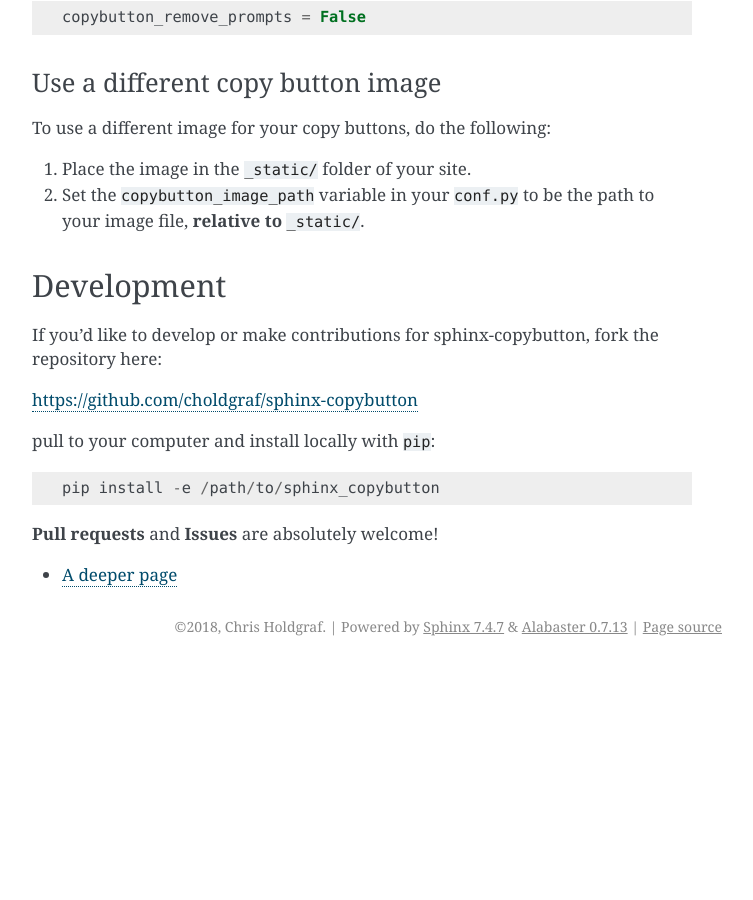
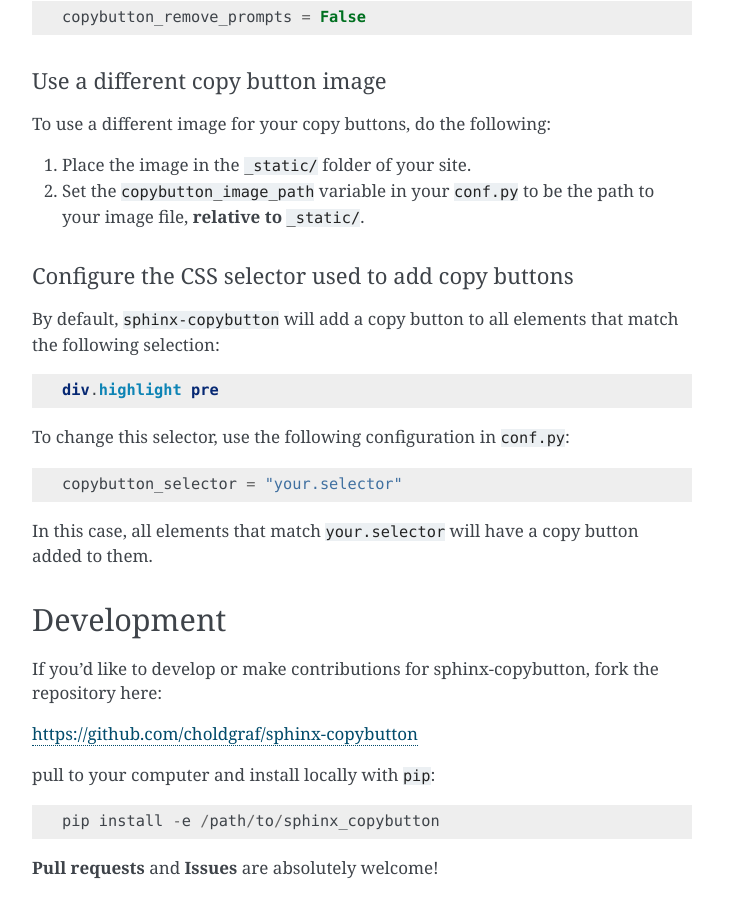
Before and after one commit to executablebooks/sphinx-copybutton, a Sphinx documentation site: the page built from doc/index.rst, in a window 1280 px wide and 900 px high, scrolled down 3021 px. Shown: the whole window, without its empty margins (388-1141 px from the left). Built offline with Sphinx 7.4.7, drawn with Linux system fonts in a browser that asks for light colours; before the commit the page ends 3687 px from its top, so only the background shows below that; some of the changed text lies outside the part shown.

Commit message:
adding selector option

```diff
--- a/doc/conf.py
+++ b/doc/conf.py
@@ -103,6 +103,8 @@ copybutton_prompt_text = ">>> "
 # copybutton_only_copy_prompt_lines = False
 # copybutton_remove_prompts = False
 # copybutton_image_path = "test/TEST_COPYBUTTON.png"
+# copybutton_selector = "div"
+
 
 # -- Options for HTMLHelp output ---------------------------------------------
 
--- a/doc/index.rst
+++ b/doc/index.rst
@@ -163,13 +163,34 @@ strip the prompts), use the following configuration in ``conf.py``:
     copybutton_remove_prompts = False
 
 Use a different copy button image
----------------------------------
+~~~~~~~~~~~~~~~~~~~~~~~~~~~~~~~~~
 
 To use a different image for your copy buttons, do the following:
 
 1. Place the image in the ``_static/`` folder of your site.
 2. Set the ``copybutton_image_path`` variable in your ``conf.py`` to be the
    path to your image file, **relative to** ``_static/``.
+
+
+Configure the CSS selector used to add copy buttons
+~~~~~~~~~~~~~~~~~~~~~~~~~~~~~~~~~~~~~~~~~~~~~~~~~~~
+
+By default, ``sphinx-copybutton`` will add a copy button to all elements
+that match the following selection:
+
+.. code-block:: css
+
+    div.highlight pre
+
+To change this selector, use the following configuration in ``conf.py``:
+
+.. code-block:: python
+
+    copybutton_selector = "your.selector"
+
+In this case, all elements that match ``your.selector`` will have a copy button
+added to them.
+
 
 Development
 ===========
--- a/sphinx_copybutton/__init__.py
+++ b/sphinx_copybutton/__init__.py
@@ -13,6 +13,7 @@ def add_to_context(app, config):
     config.html_context.update({'copybutton_only_copy_prompt_lines': config.copybutton_only_copy_prompt_lines})
     config.html_context.update({'copybutton_remove_prompts': config.copybutton_remove_prompts})
     config.html_context.update({'copybutton_image_path': config.copybutton_image_path})
+    config.html_context.update({'copybutton_selector': config.copybutton_selector})
 
 def setup(app):
     print('Adding copy buttons to code blocks...')
@@ -24,6 +25,7 @@ def setup(app):
     app.add_config_value("copybutton_only_copy_prompt_lines", True, "html")
     app.add_config_value("copybutton_remove_prompts", True, "html")
     app.add_config_value("copybutton_image_path", "copy-button.svg", "html")
+    app.add_config_value("copybutton_selector", "div.highlight pre", "html")
 
     # Add configuration value to the template
     app.connect("config-inited", add_to_context)
--- a/sphinx_copybutton/_static/copybutton.js_t
+++ b/sphinx_copybutton/_static/copybutton.js_t
@@ -109,7 +109,7 @@ const addCopyButtonToCodeCells = () => {
   }
 
   // Add copybuttons to all of our code cells
-  const codeCells = document.querySelectorAll('div.highlight pre')
+  const codeCells = document.querySelectorAll('{{ copybutton_selector }}')
   codeCells.forEach((codeCell, index) => {
     const id = codeCellId(index)
     codeCell.setAttribute('id', id)
```
